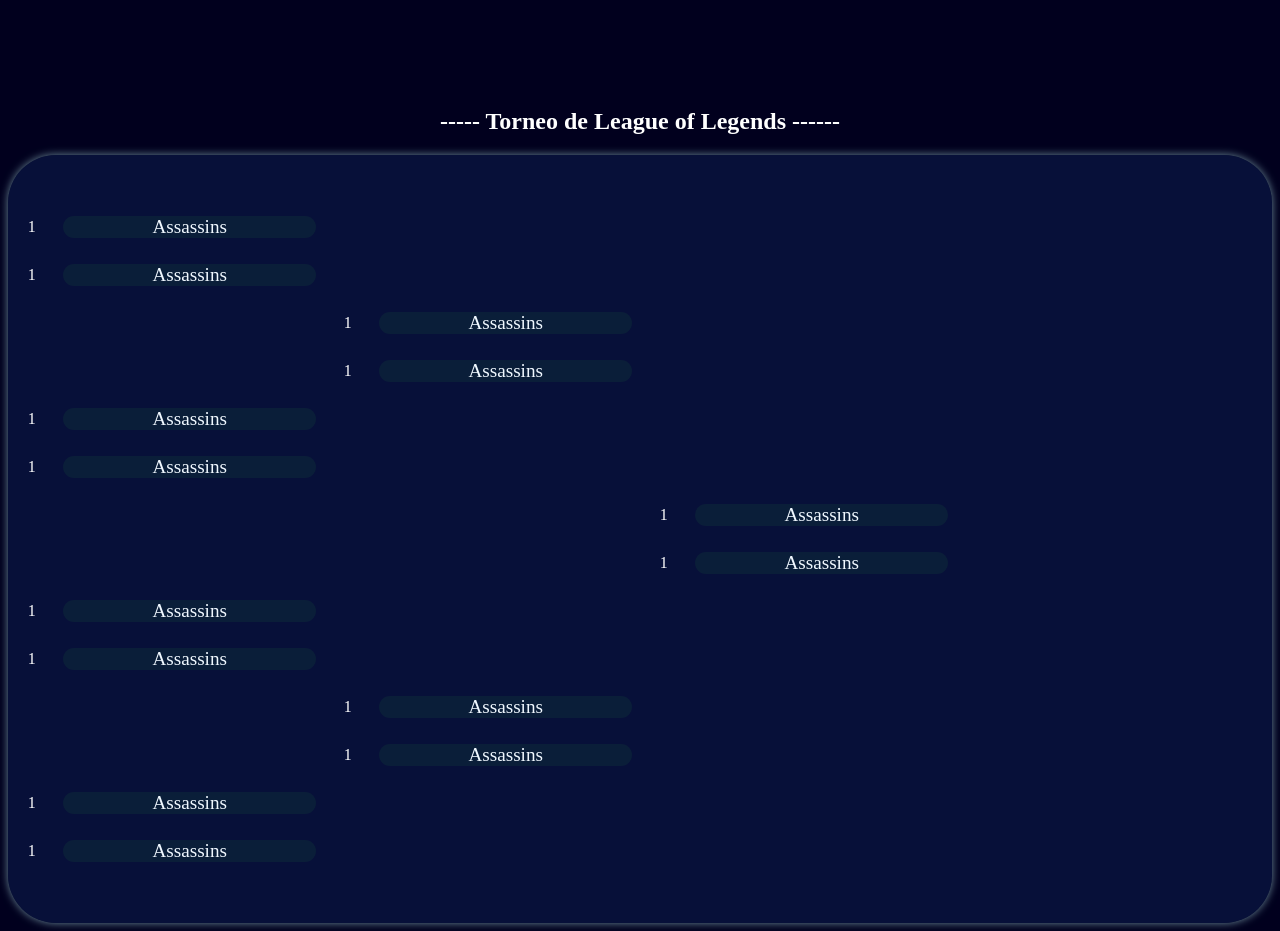
After one commit to NicolasVZ86/Taller-de-Integracion-I, a PHP site: page /html/visualizar_torneos_8.html in a window 1280 px wide. The commit adds this page. Run offline with PHP 8.4, Linux system fonts and the light colour scheme.

Commit message:
visualizar_torneo_llaves

```diff
--- a/css/marcador_global.css
+++ b/css/marcador_global.css
@@ -1,11 +1,10 @@
-:root {
-  margin: 0;
-  padding: 0;
+html {
   box-sizing: border-box;
 }
 body {
   min-height: 100vh;
   min-width: 100vw;
+	margin: 0;
 }
 header {
 	min-height: 10vh;
--- a/css/visualizar_torneos.css
+++ b/css/visualizar_torneos_8.css
@@ -1,6 +1,4 @@
-:root {
-	margin: 0;
-	padding: 0;
+html {
 	box-sizing: border-box;
 }
 body {
@@ -25,25 +23,25 @@ article {
 	background-color: rgba(12, 27, 77, 0.592);
 	border-radius: 3rem;
 	box-shadow: 0 0 8px rgba(176, 224, 230, 0.617);
-	grid-template-columns: repeat(5, 1fr);
+	grid-template-columns: repeat(4, 1fr);
 	grid-template-rows: repeat(16, 3rem);
 	grid-template-areas:
-	"cj1    .     .     .		"
-	"cj2  cj17    .     .		"
-	"cj3  cj18    .     .		"
-	"cj4    .   cj25		. 	"
-	"cj5 	  .   cj26		. 	"
-	"cj6  cj19		.			. 	"
-	"cj7  cj20		.			. 	"
-	"cj8    .     .    cj29	"
-	"cj9 		. 		. 	 cj30	"
-	"cj10 cj21		.			. 	"
-	"cj11 cj22		.			. 	"
-	"cj12   .  cj27			. 	"
-	"cj13   .  cj28			.		"
-	"cj14 cj23		.			. 	"
-	"cj15 cj24		.			. 	"
-	"cj16   .     .     .  	"
+	"  .      .     .		"
+	"cj1      .     .		"
+	"cj2      .     .		"
+	"  .   cj9  	  . 	"
+	"  .   cj10		  . 	"
+	"cj3  		.			. 	"
+	"cj4  		.			. 	"
+	"  .      .    cj13	"
+	"	 .  		. 	 cj14	"
+	"cj5  		.			. 	"
+	"cj6		  .			. 	"
+	"  .   cj11			. 	"
+	"  .   cj12			.		"
+	"cj7  		.			. 	"
+	"cj8    	.			. 	"
+	"  .      .     .  	"
 	;
 }
 .cont-nom {
--- /dev/null
+++ b/html/visualizar_torneos_8.html
@@ -0,0 +1,82 @@
+<!DOCTYPE html>
+<html lang="en">
+<head>
+	<meta charset="UTF-8">
+	<meta http-equiv="X-UA-Compatible" content="IE=edge">
+	<meta name="viewport" content="width=device-width, initial-scale=1.0">
+	<link rel="stylesheet" href="/css/visualizar_torneos_8.css">
+	<title>Torneo de 8 llaves</title>
+</head>
+<body>
+	<header>
+
+	</header>
+	<main>
+		<article>
+			<h1 class="titu">----- Torneo de League of Legends ------</h1>
+			<section class="img-torneo">
+				<div class="cont-divs">
+					<div class="cj1">
+						<div class="num-equ">1</div>
+						<div class="cont-nom"><p class="nom-equ">Assassins</p></div>
+					</div>
+					<div class="cj2">
+						<div class="num-equ">1</div>
+						<div class="cont-nom"><p class="nom-equ">Assassins</p></div>
+					</div>
+					<div class="cj3">
+						<div class="num-equ">1</div>
+						<div class="cont-nom"><p class="nom-equ">Assassins</p></div>
+					</div>
+					<div class="cj4">
+						<div class="num-equ">1</div>
+						<div class="cont-nom"><p class="nom-equ">Assassins</p></div>
+					</div>
+					<div class="cj5">
+						<div class="num-equ">1</div>
+						<div class="cont-nom"><p class="nom-equ">Assassins</p></div>
+					</div>
+					<div class="cj6">
+						<div class="num-equ">1</div>
+						<div class="cont-nom"><p class="nom-equ">Assassins</p></div>
+					</div>
+					<div class="cj7">
+						<div class="num-equ">1</div>
+						<div class="cont-nom"><p class="nom-equ">Assassins</p></div>
+					</div>
+					<div class="cj8">
+						<div class="num-equ">1</div>
+						<div class="cont-nom"><p class="nom-equ">Assassins</p></div>
+					</div>
+					<div class="cj9">
+						<div class="num-equ">1</div>
+						<div class="cont-nom"><p class="nom-equ">Assassins</p></div>
+					</div>
+					<div class="cj10">
+						<div class="num-equ">1</div>
+						<div class="cont-nom"><p class="nom-equ">Assassins</p></div>
+					</div>
+					<div class="cj11">
+						<div class="num-equ">1</div>
+						<div class="cont-nom"><p class="nom-equ">Assassins</p></div>
+					</div>
+					<div class="cj12">
+						<div class="num-equ">1</div>
+						<div class="cont-nom"><p class="nom-equ">Assassins</p></div>
+					</div>
+					<div class="cj13">
+						<div class="num-equ">1</div>
+						<div class="cont-nom"><p class="nom-equ">Assassins</p></div>
+					</div>
+					<div class="cj14">
+						<div class="num-equ">1</div>
+						<div class="cont-nom"><p class="nom-equ">Assassins</p></div>
+					</div>
+			</section>
+		</article>
+	</main>
+	<footer>
+
+	</footer>
+</body>
+</html>
--- /dev/null
+++ b/java/visualizar_torneos.js
@@ -0,0 +1,4 @@
+function llaves_16() {
+	artic = document.getElementsByClassName("llaves_torneo");
+
+}
```
Also changed, not shown: other parts of css/visualizar_torneos_8.css (+0 -64 lines), css/visualizar_torneos_16.css (added, +192 -0 lines), html/visualizar_torneos_16.html (renamed from html/visualizar_torneos.html, +4 -3 lines).
